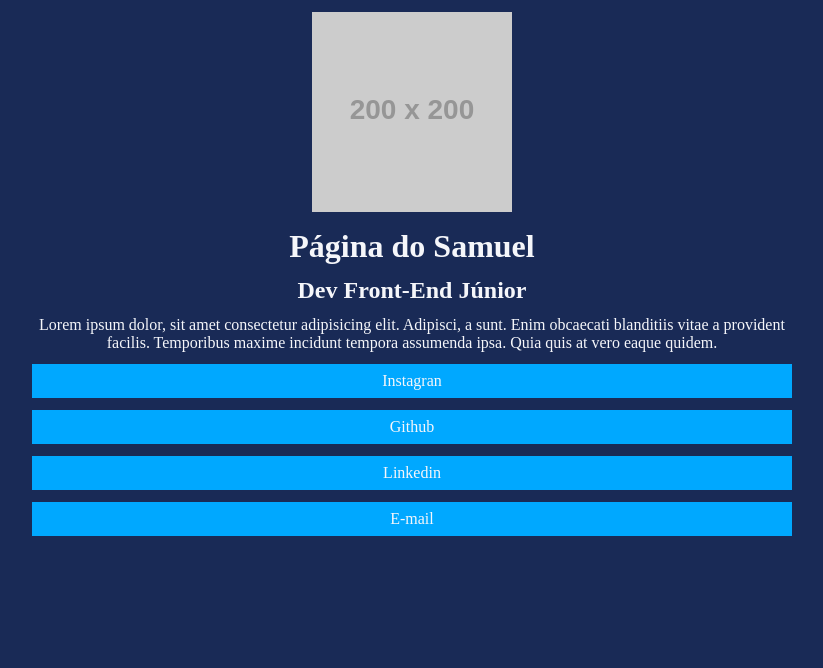
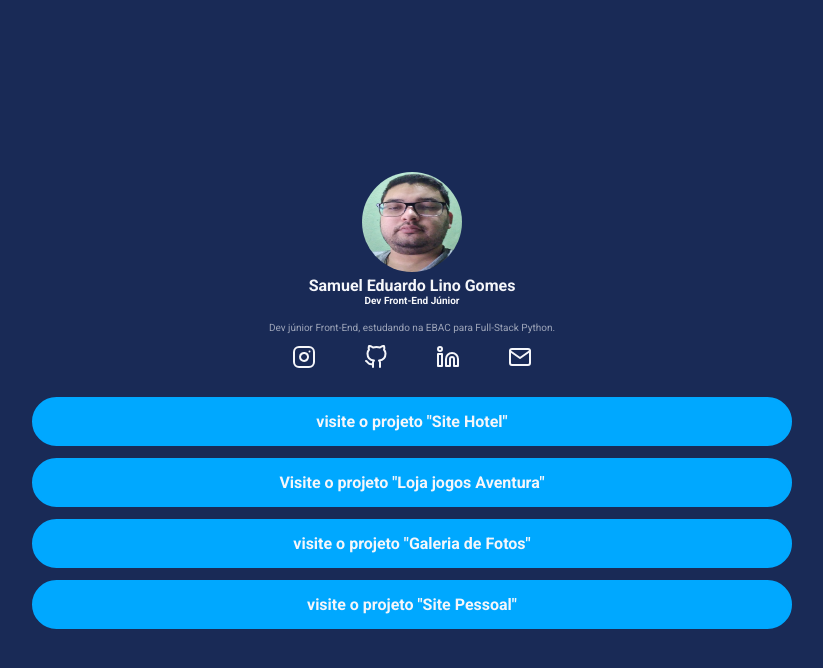
Before and after one commit to samuel-lino/projeto_less, a website: page index.html in a window 1280 px wide. Shown: the whole page, without its empty margins (228-1051 px from the left). Drawn offline with Linux system fonts and the light colour scheme; placeholder pictures from the web are drawn by us.

Commit message:
projeto finalizado

```diff
--- a/index.html
+++ b/index.html
@@ -4,22 +4,38 @@
     <meta charset="UTF-8">
     <meta name="viewport" content="width=device-width, initial-scale=1.0">
     <title>Página do Samuel</title>
+    <link rel="preconnect" href="https://fonts.googleapis.com">
+    <link rel="preconnect" href="https://fonts.gstatic.com" crossorigin>
+    <link href="https://fonts.googleapis.com/css2?family=Roboto:ital,wght@0,100;0,300;0,400;0,500;0,700;0,900;1,100;1,300;1,400;1,500;1,700;1,900&display=swap" rel="stylesheet">
     <link rel="stylesheet" href="build/styles/main.css">
 </head>
 <body>
     <div class="container">
         <header>
-            <img src="https://via.placeholder.com/200X200" alt="">
-            <h1>Página do Samuel</h1>
-            <h2>Dev Front-End Júnior</h2>
-            <p>Lorem ipsum dolor, sit amet consectetur adipisicing elit. Adipisci, a sunt. Enim obcaecati blanditiis vitae a provident facilis. Temporibus maxime incidunt tempora assumenda ipsa. Quia quis at vero eaque quidem.</p>
+            <img class="profile-avatar" src="build/images/foto perfil.jpg" alt="">
+            <div class="profile-bios">
+                <h1 class="profile-bios-name">Samuel Eduardo Lino Gomes</h1>
+                <h2 class="profile-bios-subtitle">Dev Front-End Júnior</h2>
+                <p class="profile-bios-description">Dev júnior Front-End, estudando na EBAC para Full-Stack Python.</p>
+            </div>
+
         </header>
-        <ul>
-            <li><div><a href="">Instagran</a></div></li>
-            <li><div><a href="">Github</a></div></li>
-            <li><div><a href="">Linkedin</a></div></li>
-            <li><div><a href="">E-mail</a></div></li>
-        </ul>
+        <nav class="social-media">
+            <ul>
+                <li><div><a href=""><img src="build/images/instagram.svg" alt=""></a></div></li>
+                <li><div><a href="https://github.com/samuel-lino"><img src="build/images/github.svg" alt=""></a></div></li>
+                <li><div><a href="https://www.linkedin.com/in/samuel-lino-896b5526b/"><img src="build/images/linkedin.svg" alt=""></a></div></li>
+                <li><div><a href=""><img src="build/images/mail.svg" alt=""></a></div></li>
+            </ul>
+        </nav>
+        <nav>
+            <ul class="project-list">
+                <li><a href="https://github.com/samuel-lino/exemplo-site-hotel" target="_blank">visite o projeto "Site Hotel"</a></li>
+                <li><a target="_blank" href="https://github.com/samuel-lino/Adventure_games_shop">Visite o projeto "Loja jogos Aventura"</a></li>
+                <li><a target="_blank" href="https://github.com/samuel-lino/galeria_fotos">visite o projeto "Galeria de Fotos"</a></li>
+                <li><a target="_blank" href="https://github.com/samuel-lino/Site_pessoal">visite o projeto "Site Pessoal"</a></li>
+            </ul>
+        </nav>
     </div>
 </body>
 </html>
--- a/src/styles/config.less
+++ b/src/styles/config.less
@@ -2,4 +2,5 @@
     box-sizing: border-box;
     margin: 0;
     padding: 0;
+    font-family: "Roboto", serif;
 }
--- a/src/styles/main.less
+++ b/src/styles/main.less
@@ -2,45 +2,58 @@
 @import "config.less";
 @breakpointMobile: ~"(max-width: 767px)";
 @breakpointTablet: ~"(max-width: 1023px)";
+
+.fontSize{
+    font-size: 10px;
+}
 
 body{
     background-color: @corDeFundo;
     color: @corDoTexto;
     text-align: center;
 
-    h1{
-        margin: 12px 0;
+    .profile-avatar{
+        margin-top: 12px;
+        border-radius: 50%;
+        height: 100px;
+        width: 100px;
     }
 
-    h2{
-        margin-bottom: 12px;
+    .profile-bios{
+        &-name{
+            font-size: 16px;
+        }
+
+        &-subtitle{
+            .fontSize();
+            margin-bottom: 16px;
+        }
+
+        &-description{
+            .fontSize();
+            opacity: 0.6;
+        }
     }
 
-    img{
-        margin-top: 12px;
-    }
+}
+
+li{
+    list-style: none;
+}
+
+a{
+    text-decoration: none;
 }
 
 .container{
     max-width: 760px;
     width: 100%;
     margin: 0 auto;
-    ul{
-        li{
-            margin: 12px 0;
-            list-style: none;
+    height: 100vh;
+    display: flex;
+    flex-direction: column;
+    justify-content: center;
 
-            div{
-                background-color: @corDeBotoes;
-                padding: 8px;
-
-                a{
-                    text-decoration: none;
-                    color: @corDoTexto;
-                }
-            }
-        }
-    }
 
     @media @breakpointTablet{
         width: 90%;
@@ -49,5 +62,47 @@ body{
     @media @breakpointMobile{
         width: 70%;
     }
+}
 
+.social-media{
+    ul{
+        display: flex;
+        justify-content: space-between;
+        margin: 0 auto;
+        max-width: 240px;
+        li{
+            margin: 12px 0;
+            div{
+                a{
+                    img{
+                        transition: all ease .4s;
+                        &:hover{
+                            transform: scale(1.5);
+                        }
+                    }
+                }
+            }
+        }
+    }
 }
+
+.project-list{
+        li{
+            margin: 12px 0;
+
+            a{
+                color: @corDoTexto;
+                display: block;
+                background-color: @corDeBotoes;
+                border: 3px solid @corDeBotoes;
+                border-radius: 30px;
+                padding: 12px;
+                font-weight: bold;
+                transition: all ease .7s;
+                &:hover{
+                    background-color: @corDeFundo;
+                    color: @corDeBotoes;
+                }
+            }
+        }
+}
```
Also changed, not shown: build/images/foto perfil.jpg (added), build/images/github.svg (added), build/images/instagram.svg (added), build/images/linkedin.svg (added), build/images/mail.svg (added), build/styles/main.css, src/images/foto perfil.jpg (added), src/images/github.svg (added), src/images/instagram.svg (added), src/images/linkedin.svg (added), src/images/mail.svg (added).
